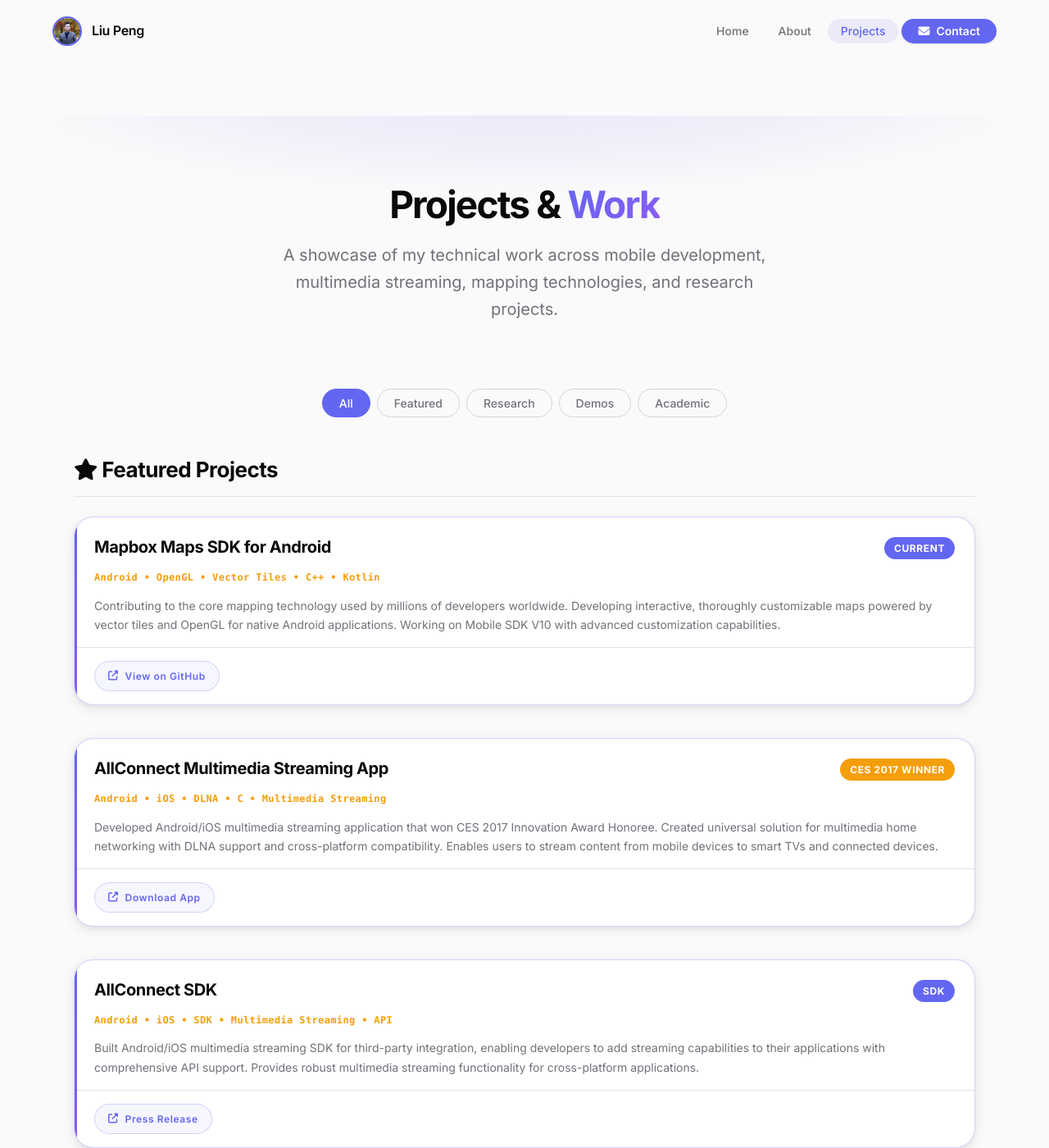
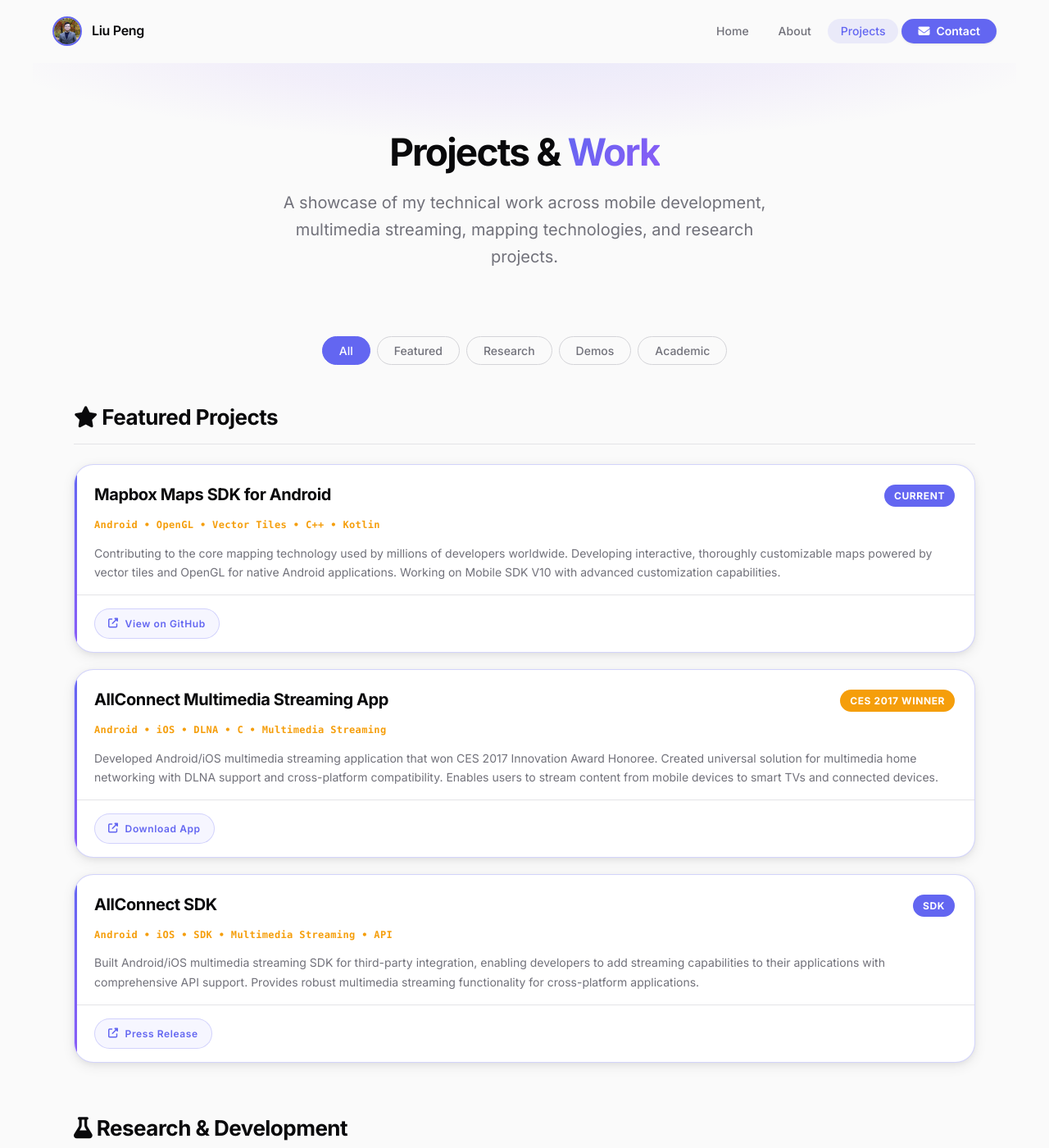
Before and after one commit to pengdev/pengdev.github.io, a Jekyll site: the page built from pages/projects.md, in a window 1280 px wide and 1400 px high. Shown: the whole window at 82% size. Built offline with Jekyll 4.4.1, drawn with Linux system fonts in a browser that asks for light colours.

Commit message:
fix: resolve visual layout bugs on projects and about pages
- Remove 4rem top padding from content-wrapper that caused a blank gap
  between the navbar and hero sections on About/Projects pages
- Break about-hero and projects-hero out of container padding with
  negative horizontal margins so gradient background spans edge-to-edge
- Remove duplicate/conflicting project card padding rules (> * selector
  and explicit element rules were fighting; now explicit rules only)
- Remove margin-bottom from project cards — grid gap handles spacing,
  eliminating double-spacing between cards (was 40px, now 20px)
- Add explicit grid-column: 1 to bento-card--wide for reliable placement
- Add text-align: center to .section-header
- Fix responsive content-wrapper to also use 0 top padding
- Remove excessive margin-top from footer (content-wrapper bottom padding
  provides the separation instead)

https://claude.ai/code/session_01QDyWpwYiuuV4djj9MFzmwG

```diff
--- a/assets/css/style.css
+++ b/assets/css/style.css
@@ -198,7 +198,7 @@ ul, ol { list-style: none; }
 
 /* Content wrapper after hero */
 .content-wrapper {
-    padding: var(--space-16) 0;
+    padding: 0 0 var(--space-16);
 }
 
 /* Glass Card Utility */
@@ -220,6 +220,7 @@ ul, ol { list-style: none; }
 /* Section Headers */
 .section-header {
     margin-bottom: var(--space-12);
+    text-align: center;
 }
 
 .section-eyebrow {
@@ -888,7 +889,7 @@ strong { color: var(--text); font-weight: 600; }
     .bento-card { background: var(--bg-elevated); }
 }
 
-.bento-card--wide  { grid-row: 1 / 3; }
+.bento-card--wide         { grid-column: 1; grid-row: 1 / 3; }
 .bento-card--right-top    { grid-column: 2; grid-row: 1; }
 .bento-card--right-bottom { grid-column: 2; grid-row: 2; }
 
@@ -997,10 +998,12 @@ strong { color: var(--text); font-weight: 600; }
    ============================================================ */
 
 .about-hero {
-    padding: var(--space-20) 0 var(--space-12);
+    padding: var(--space-20) var(--space-6) var(--space-12);
     text-align: center;
     position: relative;
     overflow: hidden;
+    margin-left: calc(-1 * var(--space-6));
+    margin-right: calc(-1 * var(--space-6));
 }
 
 .about-hero-bg {
@@ -1685,8 +1688,10 @@ strong { color: var(--text); font-weight: 600; }
 .projects-hero {
     position: relative;
     overflow: hidden;
-    padding: var(--space-20) 0 var(--space-12);
+    padding: var(--space-20) var(--space-6) var(--space-12);
     text-align: center;
+    margin-left: calc(-1 * var(--space-6));
+    margin-right: calc(-1 * var(--space-6));
 }
 
 .projects-hero-bg {
@@ -1783,7 +1788,6 @@ strong { color: var(--text); font-weight: 600; }
                 box-shadow var(--dur-normal),
                 border-color var(--dur-normal);
     position: relative;
-    margin-bottom: var(--space-5);
 }
 
 @media (prefers-color-scheme: dark) {
@@ -1821,12 +1825,6 @@ strong { color: var(--text); font-weight: 600; }
 .project-card.featured::before,
 .featured-project::before { opacity: 1; }
 
-.project-card > *,
-.featured-project > * {
-    padding-left: var(--space-6);
-    padding-right: var(--space-6);
-}
-
 /* Inside project cards */
 .project-header {
     display: flex;
@@ -1834,7 +1832,7 @@ strong { color: var(--text); font-weight: 600; }
     align-items: flex-start;
     gap: var(--space-3);
     flex-wrap: wrap;
-    padding-top: var(--space-6);
+    padding: var(--space-6) var(--space-6) 0;
     margin-bottom: var(--space-3);
 }
 
@@ -1992,7 +1990,6 @@ strong { color: var(--text); font-weight: 600; }
 .site-footer {
     position: relative;
     overflow: hidden;
-    margin-top: var(--space-24);
     border-top: 1px solid var(--border);
     padding: var(--space-16) 0 var(--space-8);
     background: var(--bg-secondary);
@@ -2215,7 +2212,7 @@ strong { color: var(--text); font-weight: 600; }
 
 @media (max-width: 768px) {
     .container { padding: 0 var(--space-4); }
-    .content-wrapper { padding: var(--space-10) 0; }
+    .content-wrapper { padding: 0 0 var(--space-10); }
 
     h1 { font-size: var(--text-3xl); }
     h2 { font-size: var(--text-2xl); }
@@ -2229,16 +2226,11 @@ strong { color: var(--text); font-weight: 600; }
     .timeline-item { grid-template-columns: 24px 1fr; gap: var(--space-3); }
     .timeline-card { padding: var(--space-4); }
 
-    .project-card > *,
-    .featured-project > * {
-        padding-left: var(--space-4);
-        padding-right: var(--space-4);
-    }
-
+    .project-header { padding: var(--space-4) var(--space-4) 0; }
     .project-tech { padding-left: var(--space-4); padding-right: var(--space-4); }
     .project-description { padding-left: var(--space-4); padding-right: var(--space-4); }
     .project-tech-chips { padding-left: var(--space-4); padding-right: var(--space-4); }
-    .project-links { padding-left: var(--space-4); padding-right: var(--space-4); }
+    .project-links { padding: var(--space-3) var(--space-4); }
 }
 
 @media (max-width: 480px) {
@@ -2246,6 +2238,14 @@ strong { color: var(--text); font-weight: 600; }
     .bento-card { padding: var(--space-5); }
     .awards-grid { grid-template-columns: 1fr; }
 
-    .projects-hero { padding: var(--space-12) 0 var(--space-8); }
-    .about-hero { padding: var(--space-12) 0 var(--space-8); }
-}
+    .projects-hero {
+        padding: var(--space-12) var(--space-4) var(--space-8);
+        margin-left: calc(-1 * var(--space-4));
+        margin-right: calc(-1 * var(--space-4));
+    }
+    .about-hero {
+        padding: var(--space-12) var(--space-4) var(--space-8);
+        margin-left: calc(-1 * var(--space-4));
+        margin-right: calc(-1 * var(--space-4));
+    }
+}
```
